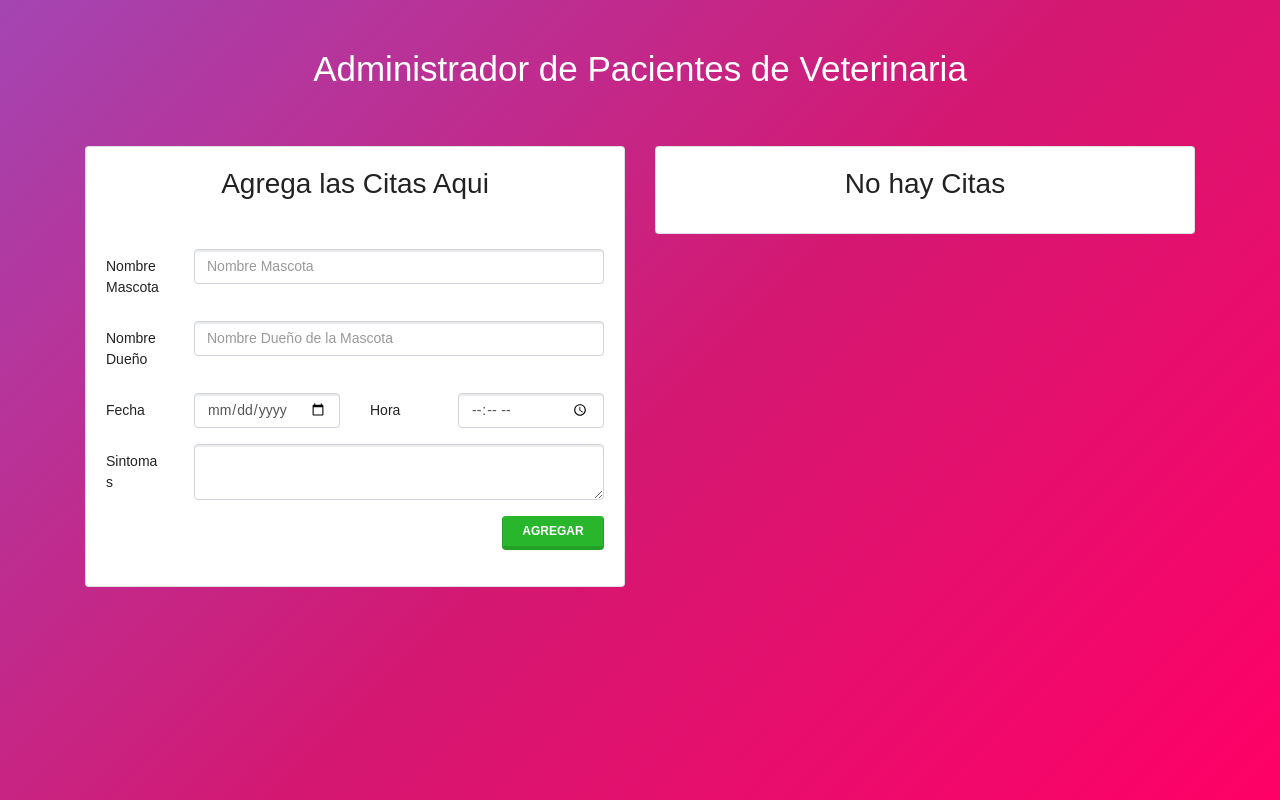
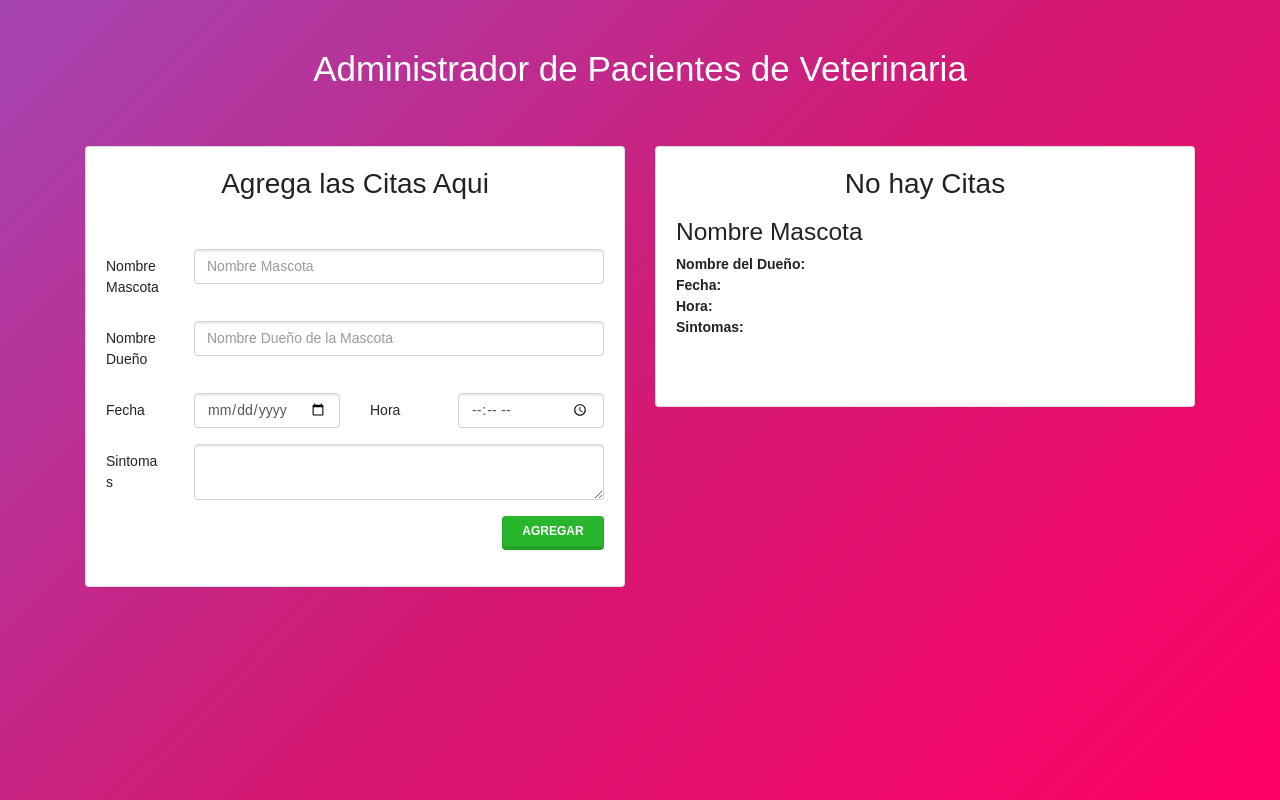
Before and after one commit to cristian9829/React-admin-pacientes-veterinaria, a React (Create React App) app: page / in a window 1280 px wide. Built offline with nearby package versions, Linux system fonts and the light colour scheme.

Commit message:
create component for cite

```diff
--- /dev/null
+++ b/src/componentes/Cita.js
@@ -0,0 +1,18 @@
+import React, {Component} from 'react';
+
+export default class Cita extends Component{
+  render(){
+    return(
+      <div className="media mt-3">
+        <div className="media-body">
+          <h3 className="mt-0">Nombre Mascota</h3>
+          <p className="card-text"><span>Nombre del Dueño: </span></p>
+          <p className="card-text"><span>Fecha: </span></p>
+          <p className="card-text"><span>Hora: </span></p>
+          <p className="card-text"><span>Sintomas: </span></p>
+          <p className="card-text"></p>
+        </div>
+      </div>
+    )
+  }
+}
--- a/src/componentes/ListaCitas.js
+++ b/src/componentes/ListaCitas.js
@@ -1,5 +1,5 @@
 import React, {Component} from 'react';
-
+import  Cita from './Cita';
 
 export default class ListaCitas extends Component{
   render(){
@@ -12,6 +12,11 @@
       <div className="card mt-5">
         <div className="card-body">
           <h2 className="card-title text-center">{mensaje}</h2>
+
+          <div className="lista-citas">
+            <Cita/>
+          </div>
+
         </div>
       </div>
     )
```
